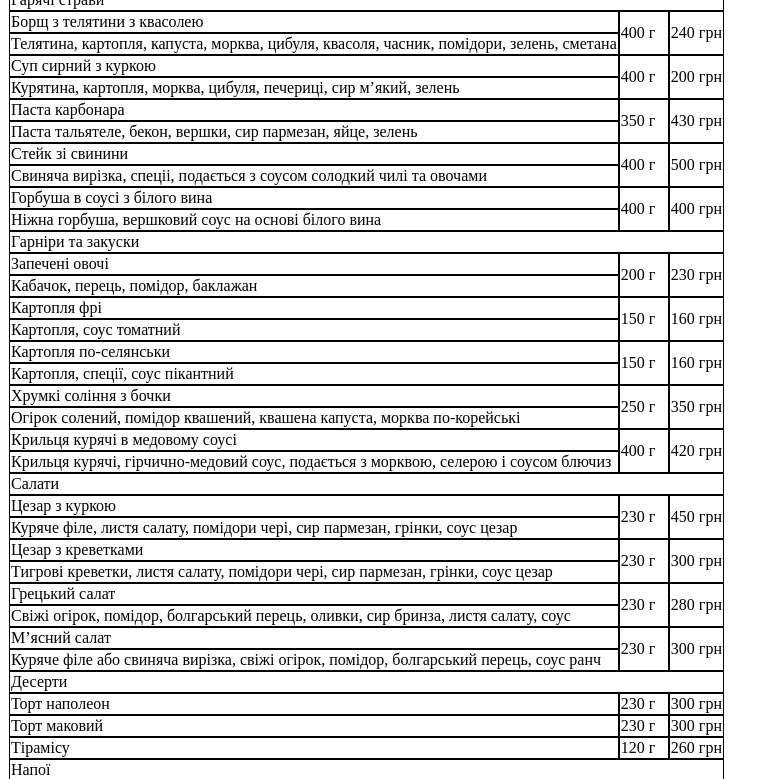
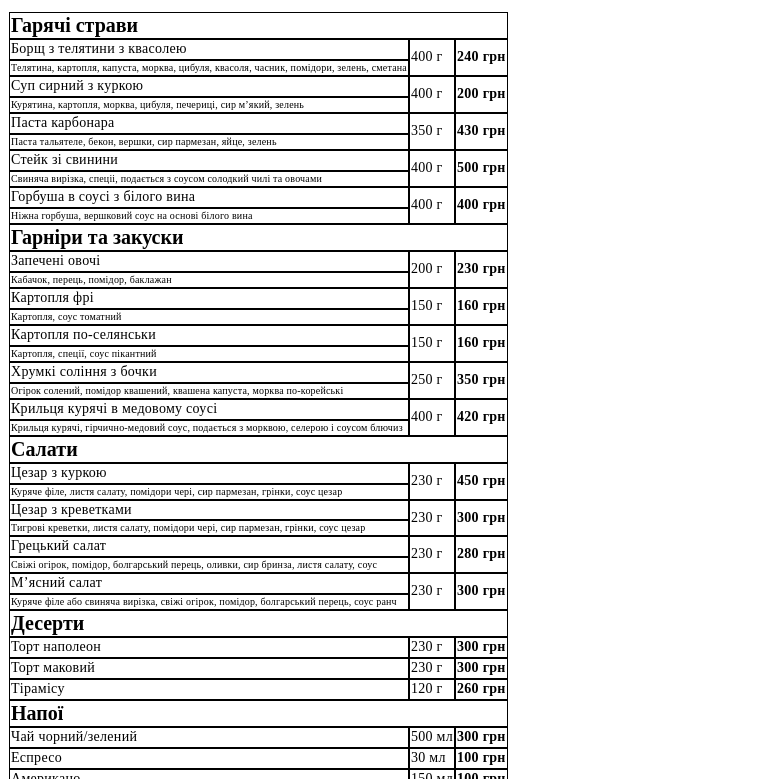
Before and after one commit to iSteffan/team-project-mimino, a plain HTML site: page index.html in a window 1280 px wide. Shown: the part 79-858 px from the top of the page, without its empty margins (0-779 px from the left). Drawn offline with Linux system fonts and the light colour scheme.

Commit message:
fonts
added fonts in classes

```diff
--- a/css/styles.css
+++ b/css/styles.css
@@ -1,3 +1,60 @@
 td {
   outline: 1px solid black;
 }
+
+.menu__title {
+  font-family: 'Times New Roman';
+  font-weight: 700;
+  font-size: 32px;
+  line-height: 1.16;
+  text-transform: uppercase;
+  color: #000000;
+}
+
+.menu__category {
+  font-family: 'Times New Roman';
+  font-weight: 700;
+  font-size: 20px;
+  line-height: 1.15;
+  color: #000000;
+}
+
+.menu__dish {
+  font-family: 'Montserrat';
+  font-weight: 500;
+  font-size: 14px;
+  line-height: 1.21;
+  letter-spacing: 0.02em;
+
+  color: #000000;
+}
+
+.menu__portions {
+  font-family: 'Montserrat';
+  font-weight: 300;
+  font-size: 14px;
+  line-height: 1.21;
+  letter-spacing: 0.02em;
+
+  color: #000000;
+}
+
+.menu__price {
+  font-family: 'Montserrat';
+  font-weight: 700;
+  font-size: 14px;
+  line-height: 1.21;
+  letter-spacing: 0.02em;
+
+  color: #000000;
+}
+
+.menu__description {
+  font-family: 'Montserrat';
+  font-weight: 400;
+  font-size: 10px;
+  line-height: 1.2;
+  letter-spacing: 0.02em;
+
+  color: #000000;
+}
--- a/index.html
+++ b/index.html
@@ -8,193 +8,209 @@
     <link rel="stylesheet" href="./css/styles.css" />
   </head>
   <body>
-    <section>
-      <h2>Меню ресторану</h2>
+    <section class="section-restaurant__menu">
+      <h2 class="menu__title">Меню ресторану</h2>
 
-      <table>
+      <table class="menu__table">
         <!-- Гарячі страви -->
         <tr>
-          <td colspan="3">Гарячі страви</td>
+          <td colspan="3" class="menu__category">Гарячі страви</td>
         </tr>
         <tr>
-          <td>Борщ з телятини з квасолею</td>
-          <td rowspan="2">400 г</td>
-          <td rowspan="2">240 грн</td>
+          <td class="menu__dish">Борщ з телятини з квасолею</td>
+          <td rowspan="2" class="menu__portions">400 г</td>
+          <td rowspan="2" class="menu__price">240 грн</td>
         </tr>
         <tr>
-          <td>
+          <td class="menu__description">
             Телятина, картопля, капуста, морква, цибуля, квасоля, часник, помідори, зелень, сметана
           </td>
         </tr>
         <tr>
-          <td>Суп сирний з куркою</td>
-          <td rowspan="2">400 г</td>
-          <td rowspan="2">200 грн</td>
+          <td class="menu__dish">Суп сирний з куркою</td>
+          <td rowspan="2" class="menu__portions">400 г</td>
+          <td rowspan="2" class="menu__price">200 грн</td>
         </tr>
         <tr>
-          <td>Курятина, картопля, морква, цибуля, печериці, сир м’який, зелень</td>
+          <td class="menu__description">
+            Курятина, картопля, морква, цибуля, печериці, сир м’який, зелень
+          </td>
         </tr>
         <tr>
-          <td>Паста карбонара</td>
-          <td rowspan="2">350 г</td>
-          <td rowspan="2">430 грн</td>
+          <td class="menu__dish">Паста карбонара</td>
+          <td rowspan="2" class="menu__portions">350 г</td>
+          <td rowspan="2" class="menu__price">430 грн</td>
         </tr>
         <tr>
-          <td>Паста тальятеле, бекон, вершки, сир пармезан, яйце, зелень</td>
+          <td class="menu__description">
+            Паста тальятеле, бекон, вершки, сир пармезан, яйце, зелень
+          </td>
         </tr>
         <tr>
-          <td>Стейк зі свинини</td>
-          <td rowspan="2">400 г</td>
-          <td rowspan="2">500 грн</td>
+          <td class="menu__dish">Стейк зі свинини</td>
+          <td rowspan="2" class="menu__portions">400 г</td>
+          <td rowspan="2" class="menu__price">500 грн</td>
         </tr>
         <tr>
-          <td>Свиняча вирізка, спеціі, подається з соусом солодкий чилі та овочами</td>
+          <td class="menu__description">
+            Свиняча вирізка, спеціі, подається з соусом солодкий чилі та овочами
+          </td>
         </tr>
         <tr>
-          <td>Горбуша в соусі з білого вина</td>
-          <td rowspan="2">400 г</td>
-          <td rowspan="2">400 грн</td>
+          <td class="menu__dish">Горбуша в соусі з білого вина</td>
+          <td rowspan="2" class="menu__portions">400 г</td>
+          <td rowspan="2" class="menu__price">400 грн</td>
         </tr>
         <tr>
-          <td>Ніжна горбуша, вершковий соус на основі білого вина</td>
+          <td class="menu__description">Ніжна горбуша, вершковий соус на основі білого вина</td>
         </tr>
 
         <!-- Гарніри та закуски -->
         <tr>
-          <td colspan="3">Гарніри та закуски</td>
+          <td colspan="3" class="menu__category">Гарніри та закуски</td>
         </tr>
         <tr>
-          <td>Запечені овочі</td>
-          <td rowspan="2">200 г</td>
-          <td rowspan="2">230 грн</td>
+          <td class="menu__dish">Запечені овочі</td>
+          <td rowspan="2" class="menu__portions">200 г</td>
+          <td rowspan="2" class="menu__price">230 грн</td>
         </tr>
         <tr>
-          <td>Кабачок, перець, помідор, баклажан</td>
+          <td class="menu__description">Кабачок, перець, помідор, баклажан</td>
         </tr>
         <tr>
-          <td>Картопля фрі</td>
-          <td rowspan="2">150 г</td>
-          <td rowspan="2">160 грн</td>
+          <td class="menu__dish">Картопля фрі</td>
+          <td rowspan="2" class="menu__portions">150 г</td>
+          <td rowspan="2" class="menu__price">160 грн</td>
         </tr>
         <tr>
-          <td>Картопля, соус томатний</td>
+          <td class="menu__description">Картопля, соус томатний</td>
         </tr>
         <tr>
-          <td>Картопля по-селянськи</td>
-          <td rowspan="2">150 г</td>
-          <td rowspan="2">160 грн</td>
+          <td class="menu__dish">Картопля по-селянськи</td>
+          <td rowspan="2" class="menu__portions">150 г</td>
+          <td rowspan="2" class="menu__price">160 грн</td>
         </tr>
         <tr>
-          <td>Картопля, спеції, соус пікантний</td>
+          <td class="menu__description">Картопля, спеції, соус пікантний</td>
         </tr>
         <tr>
-          <td>Хрумкі соління з бочки</td>
-          <td rowspan="2">250 г</td>
-          <td rowspan="2">350 грн</td>
+          <td class="menu__dish">Хрумкі соління з бочки</td>
+          <td rowspan="2" class="menu__portions">250 г</td>
+          <td rowspan="2" class="menu__price">350 грн</td>
         </tr>
         <tr>
-          <td>Огірок солений, помідор квашений, квашена капуста, морква по-корейські</td>
+          <td class="menu__description">
+            Огірок солений, помідор квашений, квашена капуста, морква по-корейські
+          </td>
         </tr>
         <tr>
-          <td>Крильця курячі в медовому соусі</td>
-          <td rowspan="2">400 г</td>
-          <td rowspan="2">420 грн</td>
+          <td class="menu__dish">Крильця курячі в медовому соусі</td>
+          <td rowspan="2" class="menu__portions">400 г</td>
+          <td rowspan="2" class="menu__price">420 грн</td>
         </tr>
         <tr>
-          <td>
+          <td class="menu__description">
             Крильця курячі, гірчично-медовий соус, подається з морквою, селерою і соусом блючиз
           </td>
         </tr>
 
         <!-- Салати -->
         <tr>
-          <td colspan="3">Салати</td>
+          <td colspan="3" class="menu__category">Салати</td>
         </tr>
         <tr>
-          <td>Цезар з куркою</td>
-          <td rowspan="2">230 г</td>
-          <td rowspan="2">450 грн</td>
+          <td class="menu__dish">Цезар з куркою</td>
+          <td rowspan="2" class="menu__portions">230 г</td>
+          <td rowspan="2" class="menu__price">450 грн</td>
         </tr>
         <tr>
-          <td>Куряче філе, листя салату, помідори чері, сир пармезан, грінки, соус цезар</td>
+          <td class="menu__description">
+            Куряче філе, листя салату, помідори чері, сир пармезан, грінки, соус цезар
+          </td>
         </tr>
         <tr>
-          <td>Цезар з креветками</td>
-          <td rowspan="2">230 г</td>
-          <td rowspan="2">300 грн</td>
+          <td class="menu__dish">Цезар з креветками</td>
+          <td rowspan="2" class="menu__portions">230 г</td>
+          <td rowspan="2" class="menu__price">300 грн</td>
         </tr>
         <tr>
-          <td>Тигрові креветки, листя салату, помідори чері, сир пармезан, грінки, соус цезар</td>
+          <td class="menu__description">
+            Тигрові креветки, листя салату, помідори чері, сир пармезан, грінки, соус цезар
+          </td>
         </tr>
         <tr>
-          <td>Грецький салат</td>
-          <td rowspan="2">230 г</td>
-          <td rowspan="2">280 грн</td>
+          <td class="menu__dish">Грецький салат</td>
+          <td rowspan="2" class="menu__portions">230 г</td>
+          <td rowspan="2" class="menu__price">280 грн</td>
         </tr>
         <tr>
-          <td>Свіжі огірок, помідор, болгарський перець, оливки, сир бринза, листя салату, соус</td>
+          <td class="menu__description">
+            Свіжі огірок, помідор, болгарський перець, оливки, сир бринза, листя салату, соус
+          </td>
         </tr>
         <tr>
-          <td>М’ясний салат</td>
-          <td rowspan="2">230 г</td>
-          <td rowspan="2">300 грн</td>
+          <td class="menu__dish">М’ясний салат</td>
+          <td rowspan="2" class="menu__portions">230 г</td>
+          <td rowspan="2" class="menu__price">300 грн</td>
         </tr>
         <tr>
-          <td>
+          <td class="menu__description">
             Куряче філе або свиняча вирізка, свіжі огірок, помідор, болгарський перець, соус ранч
           </td>
         </tr>
 
         <!-- Десерти -->
         <tr>
-          <td colspan="3">Десерти</td>
+          <td colspan="3" class="menu__category">Десерти</td>
         </tr>
         <tr>
-          <td>Торт наполеон</td>
-          <td>230 г</td>
-          <td>300 грн</td>
+          <td class="menu__dish">Торт наполеон</td>
+          <td class="menu__portions">230 г</td>
+          <td class="menu__price">300 грн</td>
         </tr>
         <tr>
-          <td>Торт маковий</td>
-          <td>230 г</td>
-          <td>300 грн</td>
+          <td class="menu__dish">Торт маковий</td>
+          <td class="menu__portions">230 г</td>
+          <td class="menu__price">300 грн</td>
         </tr>
         <tr>
-          <td>Тірамісу</td>
-          <td>120 г</td>
-          <td>260 грн</td>
+          <td class="menu__dish">Тірамісу</td>
+          <td class="menu__portions">120 г</td>
+          <td class="menu__price">260 грн</td>
         </tr>
 
         <!-- Напої -->
         <tr>
-          <td colspan="3">Напої</td>
+          <td colspan="3" class="menu__category">Напої</td>
         </tr>
         <tr>
-          <td>Чай чорний/зелений</td>
-          <td>500 мл</td>
-          <td>300 грн</td>
+          <td class="menu__dish">Чай чорний/зелений</td>
+          <td class="menu__portions">500 мл</td>
+          <td class="menu__price">300 грн</td>
         </tr>
         <tr>
-          <td>Еспресо</td>
-          <td>30 мл</td>
-          <td>100 грн</td>
+          <td class="menu__dish">Еспресо</td>
+          <td class="menu__portions">30 мл</td>
+          <td class="menu__price">100 грн</td>
         </tr>
         <tr>
-          <td>Американо</td>
-          <td>150 мл</td>
-          <td>100 грн</td>
+          <td class="menu__dish">Американо</td>
+          <td class="menu__portions">150 мл</td>
+          <td class="menu__price">100 грн</td>
         </tr>
         <tr>
-          <td>Капучино</td>
-          <td>200 мл</td>
-          <td>160 грн</td>
+          <td class="menu__dish">Капучино</td>
+          <td class="menu__portions">200 мл</td>
+          <td class="menu__price">160 грн</td>
         </tr>
         <tr>
-          <td>Лате</td>
-          <td>200 мл</td>
-          <td>160 грн</td>
+          <td class="menu__dish">Лате</td>
+          <td class="menu__portions">200 мл</td>
+          <td class="menu__price">160 грн</td>
         </tr>
       </table>
+
+      <button type="button">Забронювати столик</button>
     </section>
   </body>
 </html>
```
